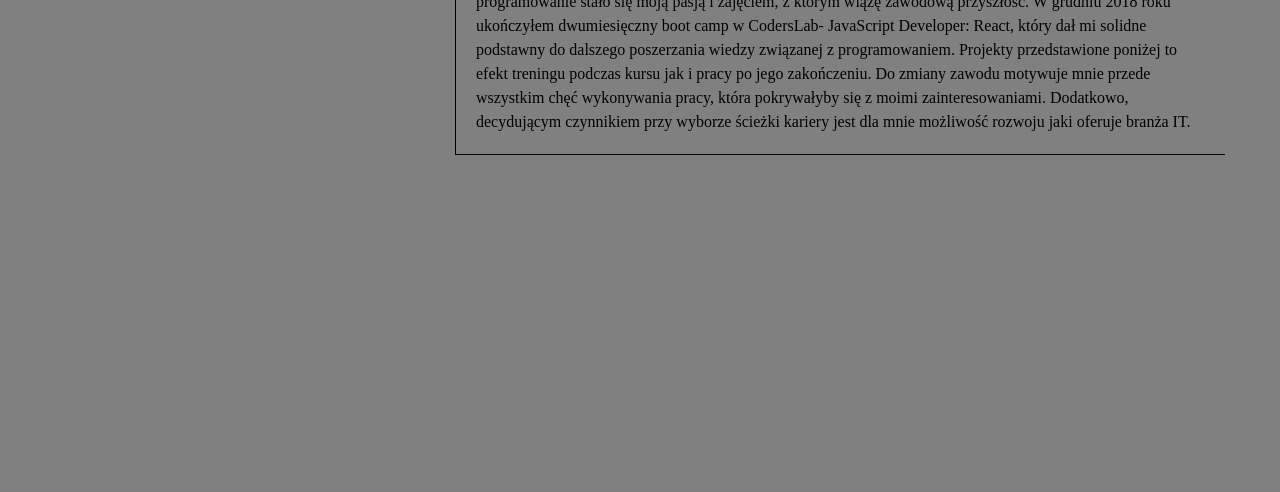
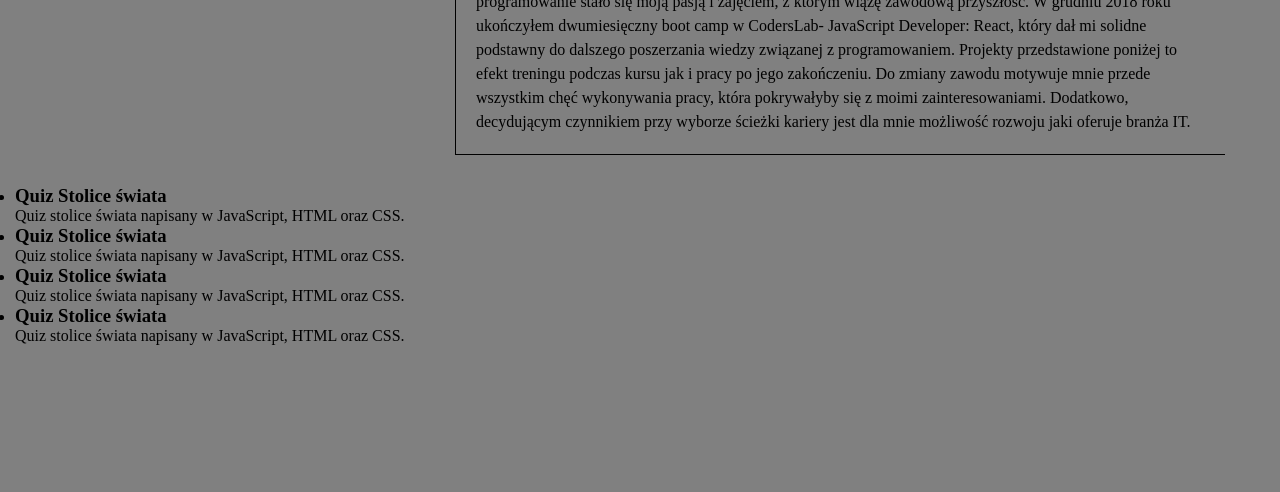
Before and after one commit to bartadamiak/cv, a plain HTML site: page index.html in a window 1280 px wide. Shown: the part 308-800 px from the top of the page. Drawn offline with Linux system fonts and the light colour scheme.

Commit message:
Projects

```diff
--- a/index.html
+++ b/index.html
@@ -29,7 +29,7 @@
 
                     <a href="http://www.github.com/bartadamiak" target="blank">
                         <i class="fab fa-github fa-2x"></i>
-                        <p>guthub.com/bartadamiak</p>
+                        <p>github.com/bartadamiak</p>
                     </a>
 
                     <a href="http://www.bartadamiak.pl" target="blank">
@@ -66,6 +66,36 @@
             </div>
         </div>
     </section>
+    <section class="second container">
+        <div class="row">
+            <div class="col-6-12">
+                <ul class="projects">
+                    <li class="name-of-projects">
+                        <h3 class="project-name">Quiz Stolice świata</h3>
+                        <div class="project-about">Quiz stolice świata napisany w JavaScript, HTML oraz CSS.</div>
+
+                    </li>
+                    <li class="name-of-projects">
+                        <h3 class="project-name">Quiz Stolice świata</h3>
+                        <div class="project-about">Quiz stolice świata napisany w JavaScript, HTML oraz CSS.</div>
+
+                    </li>
+                    <li class="name-of-projects">
+                        <h3 class="project-name">Quiz Stolice świata</h3>
+                        <div class="project-about">Quiz stolice świata napisany w JavaScript, HTML oraz CSS.</div>
+                    </li>
+                    <li class="name-of-projects">
+                        <h3 class="project-name">Quiz Stolice świata</h3>
+                        <div class="project-about">Quiz stolice świata napisany w JavaScript, HTML oraz CSS.</div>
+                    </li>
+                </ul>
+
+            </div>
+            <div class="col-6-12">
+
+            </div>
+        </div>
+    </section>
 
 
 </body>
--- a/scss/main.scss
+++ b/scss/main.scss
@@ -1,5 +1,3 @@
-@import "grid.scss";
-
 * {
     margin: 0;
     padding: 0;
@@ -7,7 +5,7 @@
 }
 
 body {
-    background: gray;
+    background: yellow;
 
 }
 
@@ -17,6 +15,12 @@ body {
 
 .col-4-12 {
     width: 33.33333%;
+    margin: 0;
+    padding: 0;
+}
+
+.col-6-12 {
+    width: 50%;
     margin: 0;
     padding: 0;
 }
```
